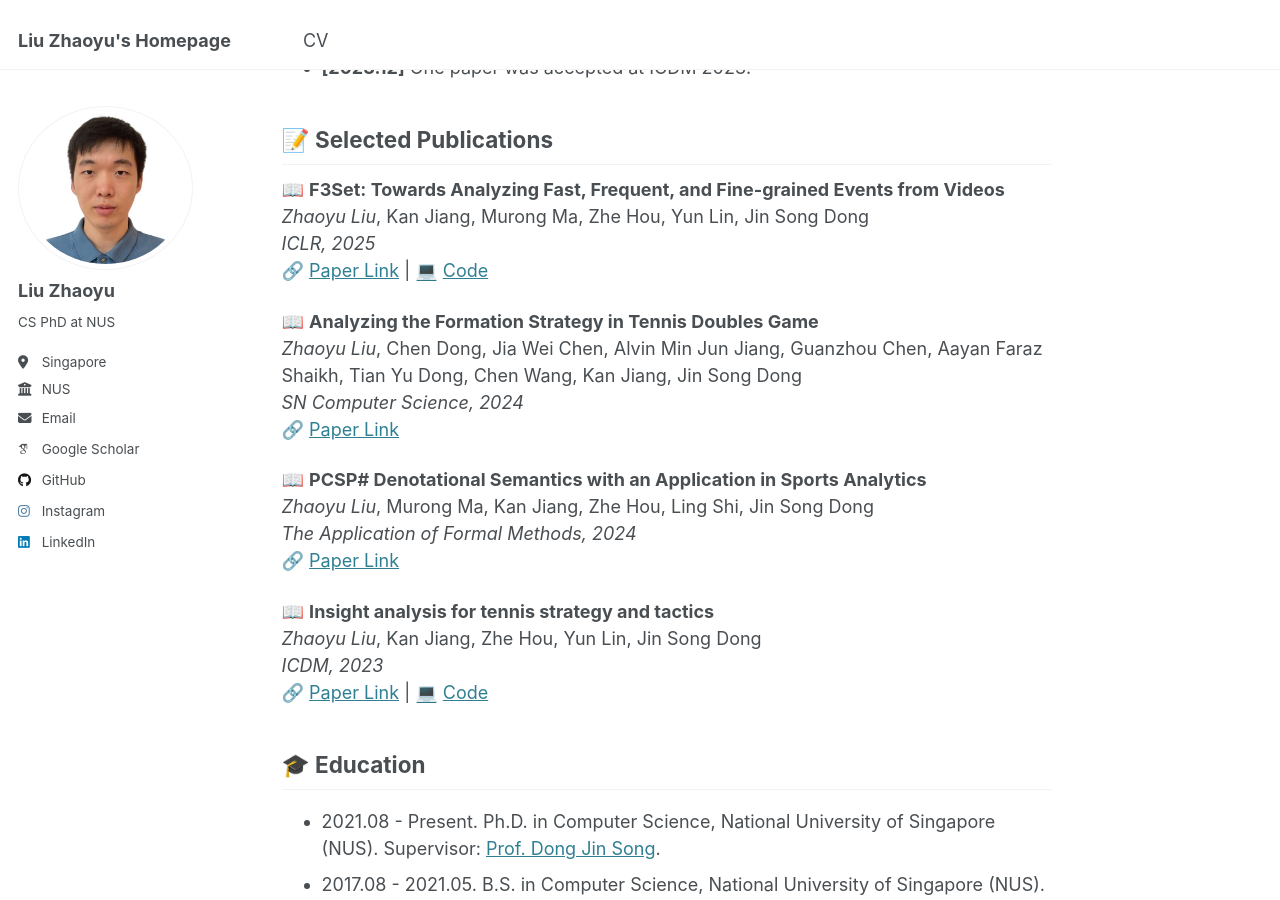
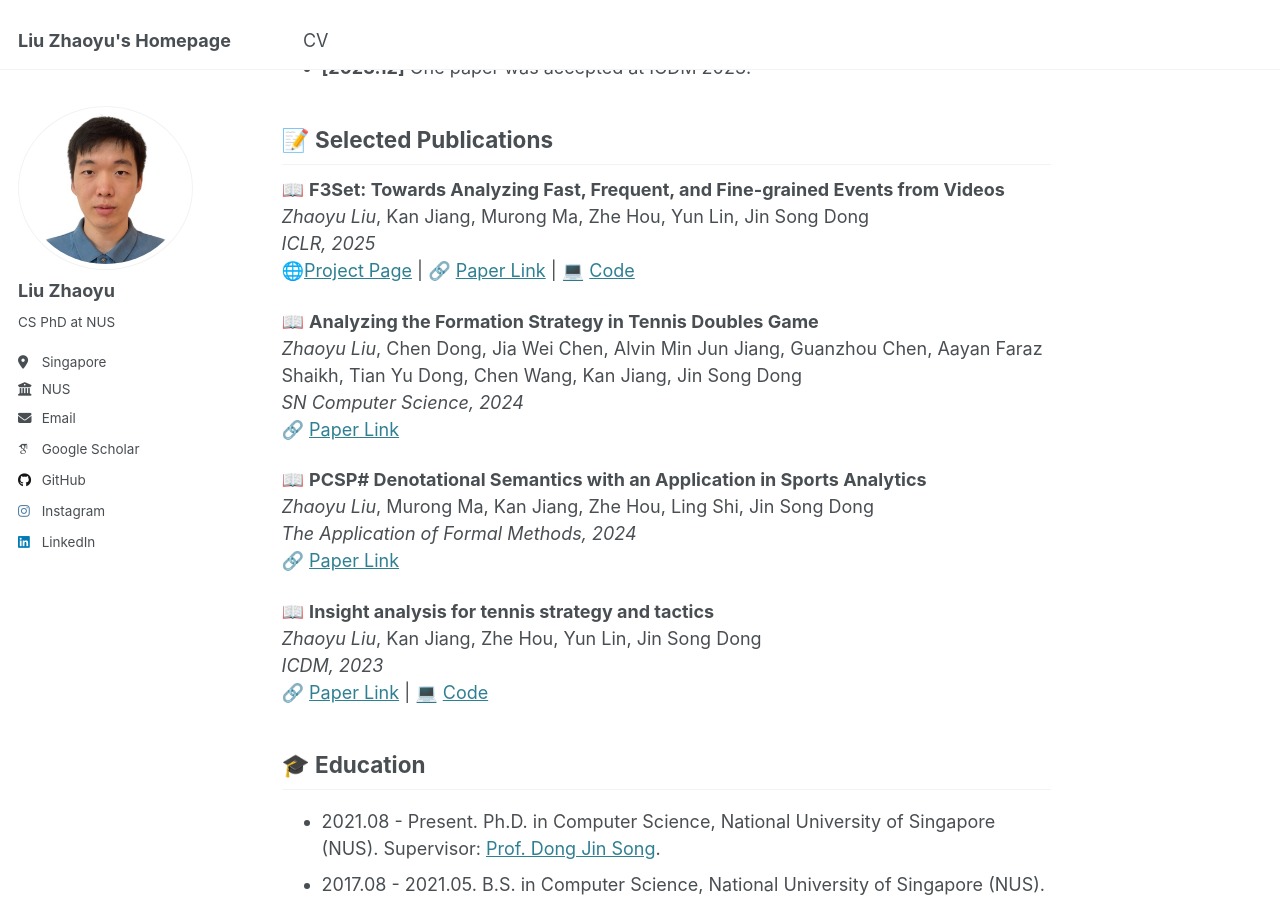
Before and after one commit to LZYAndy/lzyandy.github.io, a Jekyll site: the page built from _pages/about.md, in a window 1280 px wide and 900 px high, scrolled down 778 px. Built offline with Jekyll 4.4.1, drawn with Linux system fonts in a browser that asks for light colours; some web fonts are replaced.

Commit message:
Update about.md

```diff
--- a/_pages/about.md
+++ b/_pages/about.md
@@ -12,7 +12,7 @@ I am currently a fourth-year Ph.D. student and Research Assistant at the Nationa
 
 
 ## 🔥 News
-- **[2025.01]** Our paper [F3Set](https://openreview.net/pdf?id=vlg5WRKHxh) was accepted at ICLR 2025!
+- **[2025.01]** Our paper [F3Set](https://lzyandy.github.io/f3set-website/) was accepted at ICLR 2025!
 - **[2024.07]** We held the first **International Sports Analytics Conference and Exhibition ([ISACE](https://formal-analysis.com/isace/2024/))** in Paris, France one week before the Summar Olympics!
 - **[2024.03]** We have been shortlisted in the MIT Sloan Sports Analytics Conference [SSAC24](https://www.sloansportsconference.com/) *Startup Competition and Trade Show*!
 - **[2023.12]** One paper was accepted at ICDM 2023!
@@ -22,7 +22,7 @@ I am currently a fourth-year Ph.D. student and Research Assistant at the Nationa
 📖 **F3Set: Towards Analyzing Fast, Frequent, and Fine-grained Events from Videos**
 *Zhaoyu Liu*, Kan Jiang, Murong Ma, Zhe Hou, Yun Lin, Jin Song Dong
 _ICLR, 2025_
-🔗 [Paper Link](https://openreview.net/pdf?id=vlg5WRKHxh) | 💻 [Code](https://github.com/F3Set/F3Set)
+🌐[Project Page](https://lzyandy.github.io/f3set-website/) | 🔗 [Paper Link](https://openreview.net/pdf?id=vlg5WRKHxh) | 💻 [Code](https://github.com/F3Set/F3Set)
 
 📖 **Analyzing the Formation Strategy in Tennis Doubles Game**
 *Zhaoyu Liu*, Chen Dong, Jia Wei Chen, Alvin Min Jun Jiang, Guanzhou Chen, Aayan Faraz Shaikh, Tian Yu Dong, Chen Wang, Kan Jiang, Jin Song Dong
```
